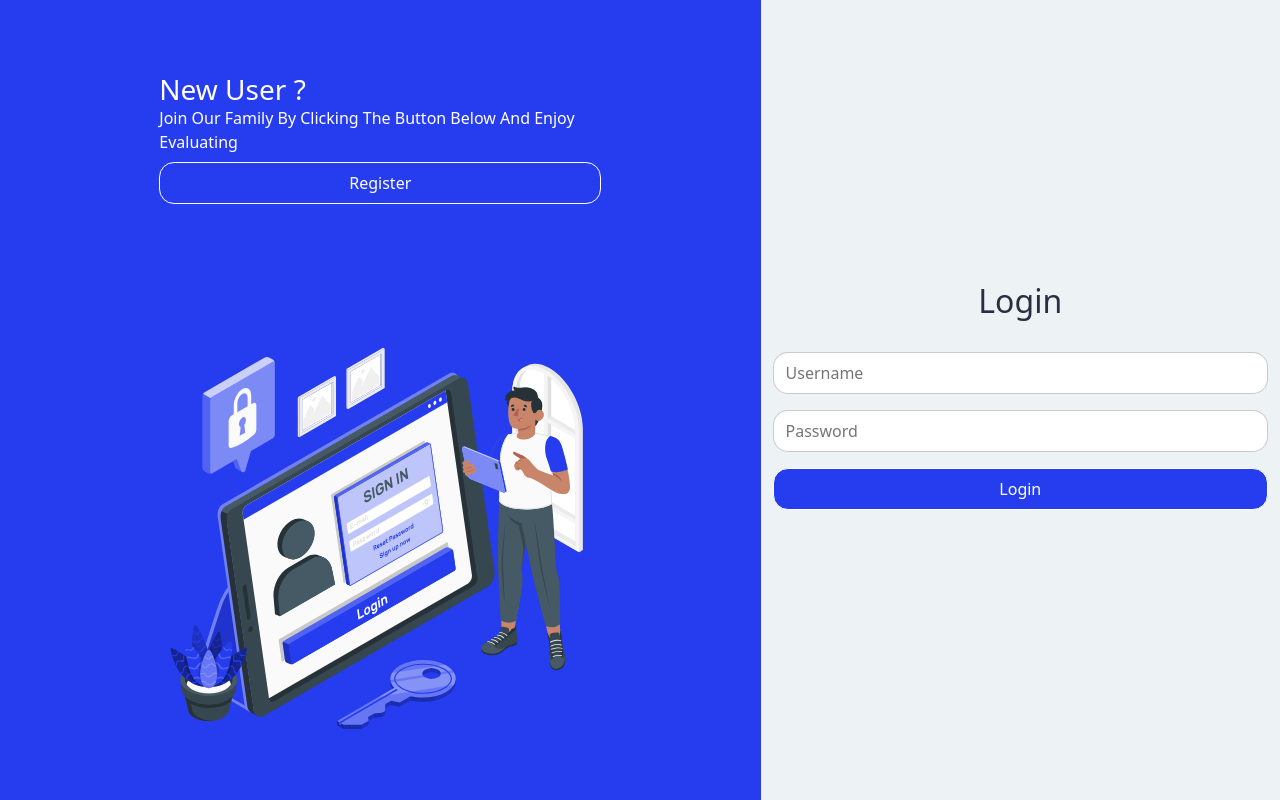
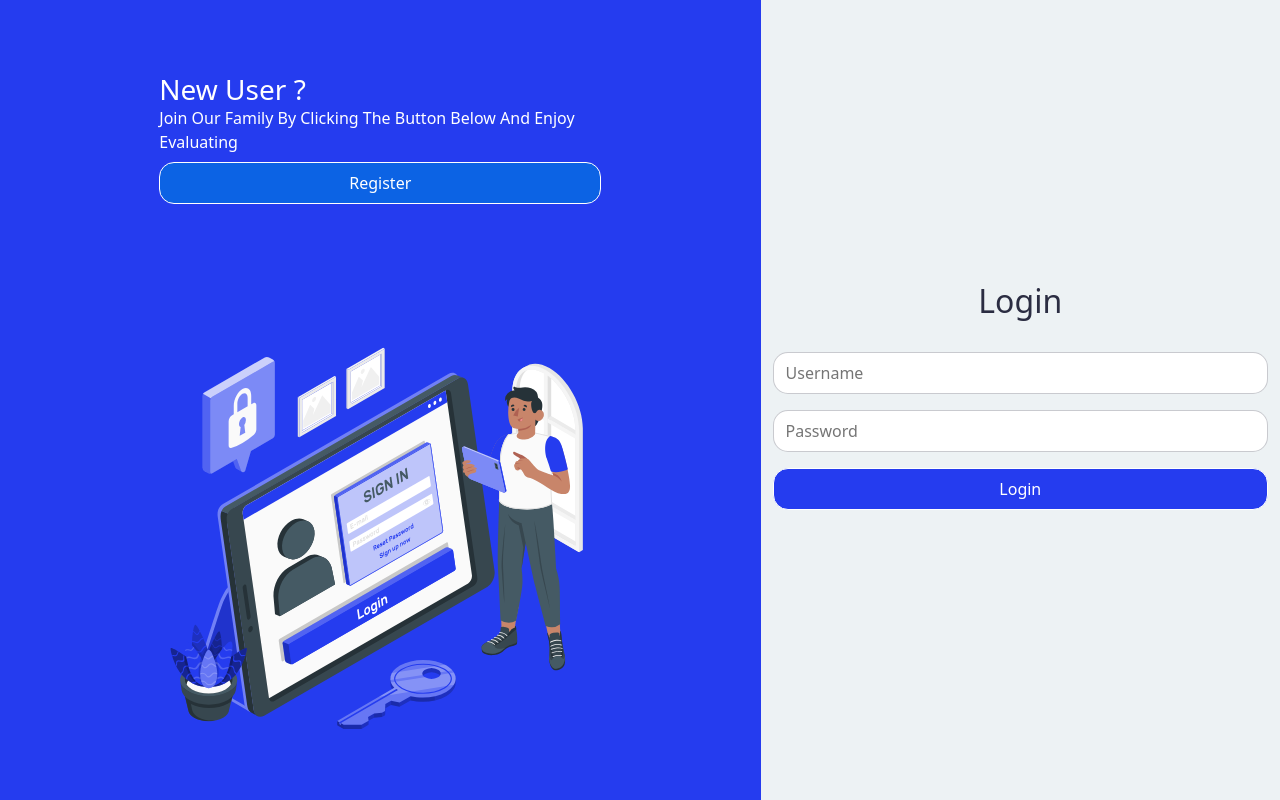
Before and after one commit to abdullah-alkhareji/mc-project-fe, a React (Create React App) app: page /login in a window 1280 px wide. In both pictures the pointer is over the button "Register". Built offline with nearby package versions, Linux system fonts and the light colour scheme; no server answers.

Commit message:
edit btn hover

```diff
--- a/src/index.css
+++ b/src/index.css
@@ -42,3 +42,7 @@ a {
   color: #fff;
   margin: 0.5rem 0;
 }
+
+.ak-btn:hover {
+  background: #0c63e4;
+}
```
